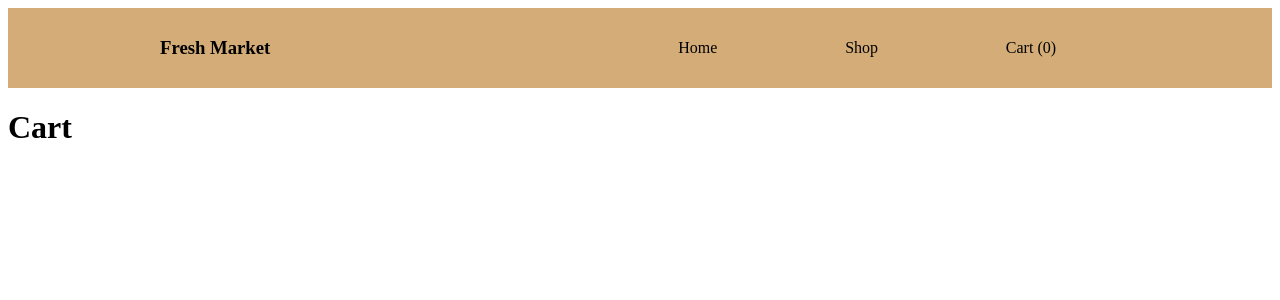
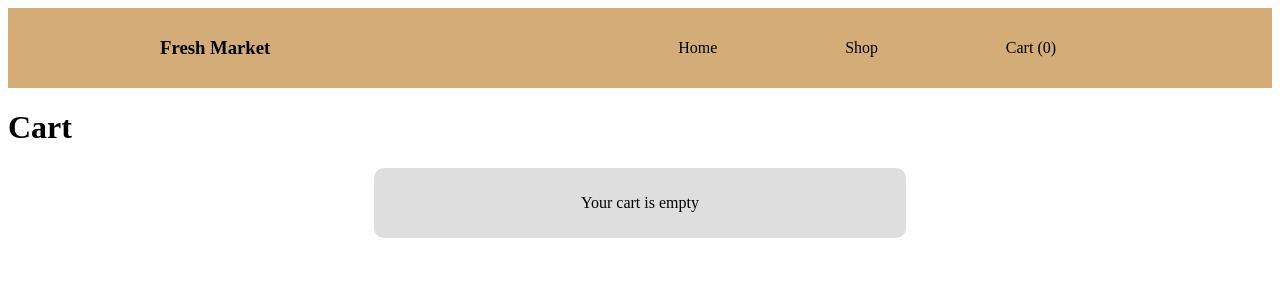
Before and after one commit to NateSGH/shopping-cart, a React (Create React App) app: page /cart in a window 1280 px wide. Shown: the top 300 px of the page. Built offline with nearby package versions, Linux system fonts and the light colour scheme; the HTML template or start-up script is replaced by a standard one.

Commit message:
Added ability to clear cart. Added minor style changes to cart

```diff
--- a/src/App.css
+++ b/src/App.css
@@ -34,11 +34,30 @@ nav {
   margin: 10px;
 }
 
+.cart-div {
+  display: flex;
+  flex-direction: column;
+  align-items: center;
+}
+
+.cart-div h1 {
+  align-self: flex-start;
+}
+
+.cart-cards-wrapper {
+  display: flex;
+  flex-direction: column;
+  align-items: center;
+  width: 40vw;
+  background-color: rgba(189, 189, 189, 0.5);
+  padding: 10px;
+  border-radius: 10px;
+}
+
 .cart-card {
-  border-radius: 10px;
   margin: 5px 10px;
-  background-color: rgba(189, 189, 189, 0.5);
   padding: 5px;
+  border-bottom: 1px solid black;
 }
 
 .cart-card {
--- a/src/App.js
+++ b/src/App.js
@@ -28,6 +28,10 @@ function App() {
     setItemsInCart(currentItemArr);
   }
 
+  function clearCart() {
+    setItemsInCart([]);
+  }
+
   return (
     <BrowserRouter>
       <div className="App">
@@ -35,7 +39,10 @@ function App() {
         <Routes>
           <Route path="/home" element={<Home />} />
           <Route path="/shop" element={<Shop onClickOnCardButton={addItemToCart} />} />
-          <Route path="/cart" element={<Cart items={itemsInCart} />} />
+          <Route
+            path="/cart"
+            element={<Cart items={itemsInCart} clearCartQuantity={clearCart} />}
+          />
         </Routes>
       </div>
     </BrowserRouter>
--- a/src/components/Cart.js
+++ b/src/components/Cart.js
@@ -1,7 +1,21 @@
+import { useState } from 'react';
 import CartCard from './CartCard';
 
 function Cart(props) {
-  const itemsArr = props.items;
+  let itemsArr = props.items;
+
+  const [cartWrapperKey, setCartWrapperKey] = useState(0);
+
+  function updateCartWrapperKey() {
+    const currentKey = cartWrapperKey;
+    setCartWrapperKey(currentKey + 1);
+  }
+
+  function clearCart() {
+    updateCartWrapperKey();
+    itemsArr.length = 0;
+    props.clearCartQuantity();
+  }
 
   function handleQuantityChange(id, quantity) {
     function checkId(item) {
@@ -9,16 +23,24 @@ function Cart(props) {
     }
 
     const index = itemsArr.findIndex(checkId);
-
     if (index !== -1) {
       itemsArr[index].quantity = quantity;
     }
   }
 
+  function renderCartButtons() {
+    return (
+      <div>
+        <button>Checkout</button>
+        <button onClick={clearCart}>Clear Cart</button>
+      </div>
+    );
+  }
+
   return (
-    <div>
+    <div className="cart-div">
       <h1>Cart</h1>
-      <div>
+      <div key={cartWrapperKey} className="cart-cards-wrapper">
         {itemsArr.map((item) => (
           <CartCard
             key={item.id}
@@ -30,6 +52,7 @@ function Cart(props) {
             handleQuantityChange={handleQuantityChange}
           />
         ))}
+        {itemsArr.length ? renderCartButtons() : <p>Your cart is empty</p>}
       </div>
     </div>
   );
--- a/src/components/CartCard.js
+++ b/src/components/CartCard.js
@@ -21,6 +21,7 @@ const CartCard = (props) => {
         value={quantity}
         onChange={handleCardQuantityChange}
       ></input>
+      <button>Remove Item</button>
     </div>
   );
 };
```
